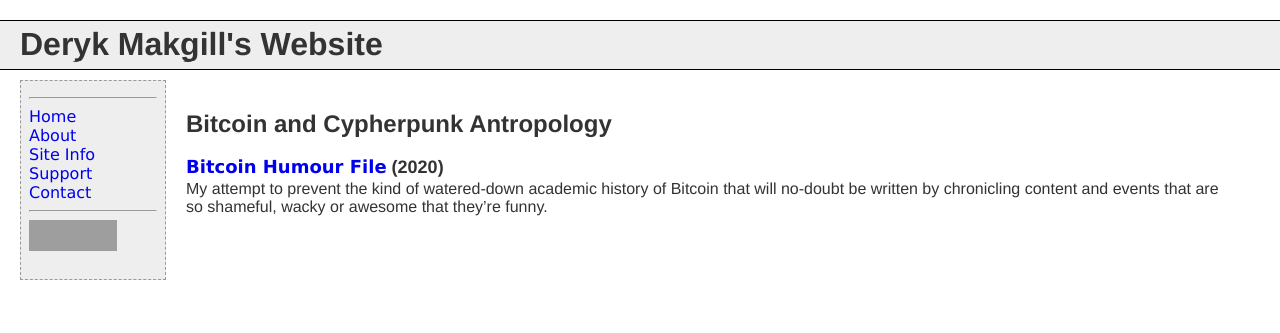
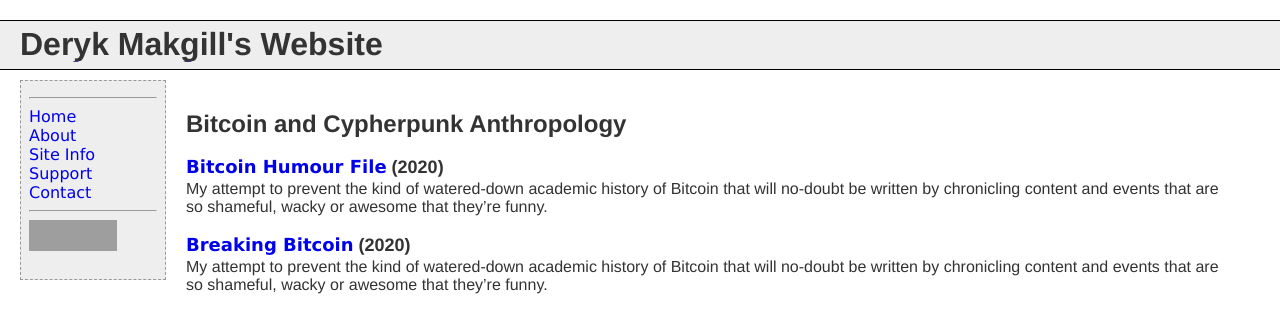
Before and after one commit to makgill/deryk, a Jekyll site: the page built from index.md, in a window 1280 px wide. Shown: the top 333 px of the page. Built offline with Jekyll 4.4.1, drawn with Linux system fonts in a browser that asks for light colours; grey boxes are pictures that could not be loaded.

Commit message:
Update index.md

```diff
--- a/index.md
+++ b/index.md
@@ -3,8 +3,12 @@
 title: Home
 ---
 
-## Bitcoin and Cypherpunk Antropology
+## Bitcoin and Cypherpunk Anthropology
 
 ### [Bitcoin Humour File](https://makgill.github.io/deryk/bitcoin/humour) (2020)
 
 My attempt to prevent the kind of watered-down academic history of Bitcoin that will no-doubt be written by chronicling content and events that are so shameful, wacky or awesome that they’re funny.
+
+### [Breaking Bitcoin](https://makgill.github.io/deryk/bitcoin/humour) (2020)
+
+My attempt to prevent the kind of watered-down academic history of Bitcoin that will no-doubt be written by chronicling content and events that are so shameful, wacky or awesome that they’re funny.
```
